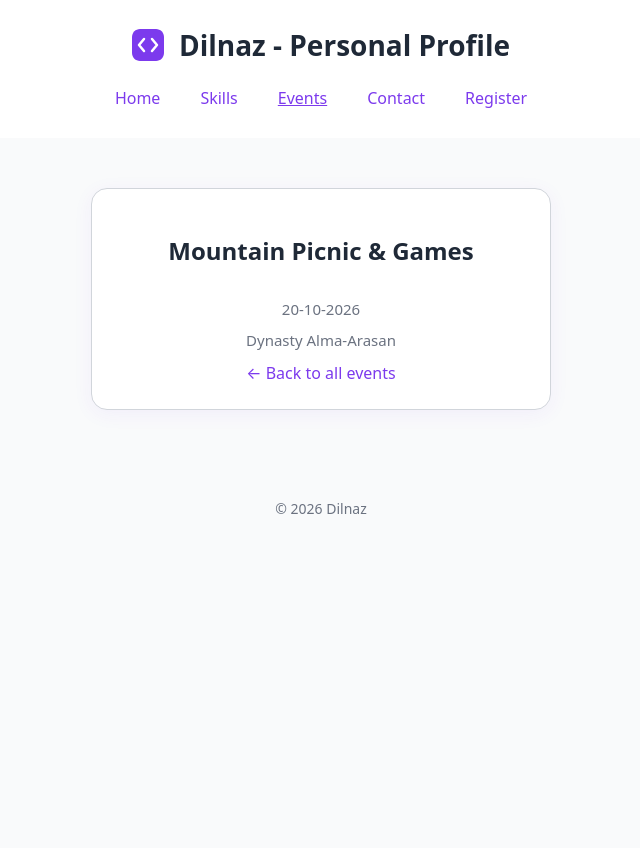
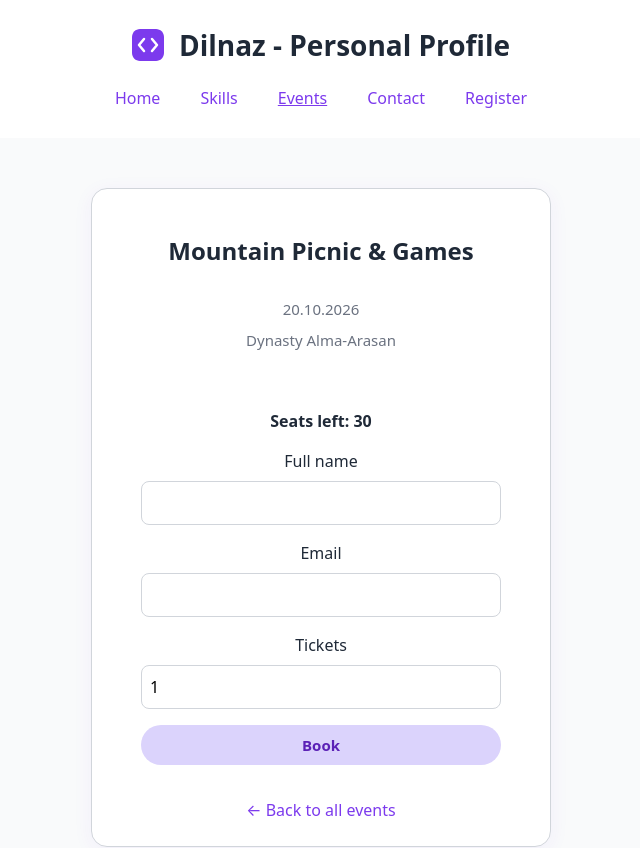
Before and after one commit to Dilnazz0/iwamad-practice, a React (Vite) app: page /events/1 in a window 1280 px wide. Shown: the top 848 px of the page, without its empty margins (319-959 px from the left). Before the commit the page ends 800 px from the top, so only its background shows below. Built offline with nearby package versions, Linux system fonts and the light colour scheme.

Commit message:
Week 7: add signup form, validator and tests

```diff
--- /dev/null
+++ b/src/components/EventSignupForm.tsx
@@ -0,0 +1,99 @@
+import { useState, type ChangeEvent, type SubmitEvent } from 'react'
+import TextField from './ui/TextField'
+import Button from './ui/Button'
+import { validateSignup, type SignupValues } from '../lib/validateSignup'
+import type { CampusEvent } from '../data/events'
+
+type EventSignupFormProps = {
+  event: CampusEvent
+}
+
+function EventSignupForm({ event }: EventSignupFormProps) {
+  const [values, setValues] = useState<SignupValues>({
+    fullName: '',
+    email: '',
+    tickets: '1',
+  })
+  const [seatsLeft, setSeatsLeft] = useState(event.seats)
+  const [touched, setTouched] = useState<Partial<Record<keyof SignupValues, boolean>>>({})
+  const [submitAttempted, setSubmitAttempted] = useState(false)
+  const [bookedMessage, setBookedMessage] = useState('')
+
+  const errors = validateSignup(values, seatsLeft)
+
+  function handleChange(event: ChangeEvent<HTMLInputElement>) {
+    const { name, value } = event.target
+    setValues((current) => ({ ...current, [name]: value }))
+  }
+
+  function handleBlur(event: ChangeEvent<HTMLInputElement>) {
+    const { name } = event.target
+    setTouched((current) => ({ ...current, [name]: true }))
+  }
+
+  function handleSubmit(event: SubmitEvent<HTMLFormElement>) {
+    event.preventDefault()
+    setSubmitAttempted(true)
+
+    if (Object.keys(errors).length === 0) {
+      const ticketsNum = Number(values.tickets)
+      setSeatsLeft((prev) => prev - ticketsNum)
+      setBookedMessage(`Booked: ${ticketsNum} for ${values.fullName}.`)
+      setValues({ fullName: '', email: '', tickets: '1' })
+      setTouched({})
+      setSubmitAttempted(false)
+    }
+  }
+
+  function showError(field: keyof SignupValues): string | undefined {
+    return touched[field] || submitAttempted ? errors[field] : undefined
+  }
+
+  return (
+    <section style={{ marginTop: '2rem', width: '100%' }}>
+      <p style={{ fontWeight: 'bold' }}>Seats left: {seatsLeft}</p>
+
+      <form onSubmit={handleSubmit} noValidate>
+        <TextField
+          label="Full name"
+          name="fullName"
+          type="text"
+          value={values.fullName}
+          onChange={handleChange}
+          onBlur={handleBlur}
+          error={showError('fullName')}
+        />
+        <TextField
+          label="Email"
+          name="email"
+          type="email"
+          value={values.email}
+          onChange={handleChange}
+          onBlur={handleBlur}
+          error={showError('email')}
+        />
+        <TextField
+          label="Tickets"
+          name="tickets"
+          type="number"
+          min="1"
+          max="4"
+          value={values.tickets}
+          onChange={handleChange}
+          onBlur={handleBlur}
+          error={showError('tickets')}
+        />
+
+        <Button type="submit">Book</Button>
+      </form>
+
+      {bookedMessage && (
+        <p role="status" style={{ marginTop: '1rem', color: 'green', fontWeight: 'bold' }}>
+          {bookedMessage}
+        </p>
+      )}
+    </section>
+  )
+}
+
+export default EventSignupForm
--- a/src/components/Layout.tsx
+++ b/src/components/Layout.tsx
@@ -5,7 +5,7 @@
 function Layout() {
   return (
     <>
-      <Header title="Dilnaz - Personal Profile" subtitle="Future Web Developer" />
+      <Header />
       <Outlet />
       <Footer year={2026} author="Dilnaz" />
     </>
--- a/src/data/events.ts
+++ b/src/data/events.ts
@@ -10,28 +10,28 @@
   {
     id: 1,
     title: 'Mountain Picnic & Games',
-    date: '20-10-2026',
+    date: '20.10.2026',
     place: 'Dynasty Alma-Arasan',
     seats: 30,
   },
   {
     id: 2,
     title: 'Theater Trip: Artishok',
-    date: '24-10-2026',
+    date: '24.10.2026',
     place: 'Artishok Theater',
     seats: 3,
   },
   {
     id: 3,
     title: 'Guest Lecture: Secrets of Success',
-    date: '27-10-2026',
+    date: '27.10.2026',
     place: 'Independence Hall, KBTU',
     seats: 480,
   },
   {
     id: 4,
     title: 'Evening Movie & Pizza Night',
-    date: '30-10-2026',
+    date: '30.10.2026',
     place: 'Independence Hall, KBTU',
     seats: 180,
   },
--- /dev/null
+++ b/src/lib/validateSignup.ts
@@ -0,0 +1,30 @@
+export type SignupValues = {
+  fullName: string
+  email: string
+  tickets: string
+}
+
+export type SignupErrors = Partial<Record<keyof SignupValues, string>>
+
+const EMAIL_SHAPE = /^[^\s@]+@[^\s@]+\.[^\s@]+$/
+
+export function validateSignup(values: SignupValues, seatsLeft: number): SignupErrors {
+  const errors: SignupErrors = {}
+
+  if (values.fullName.trim().length < 2) {
+    errors.fullName = 'Enter your full name'
+  }
+
+  if (!EMAIL_SHAPE.test(values.email)) {
+    errors.email = 'Enter a valid email, like name@example.com'
+  }
+
+  const ticketsNum = Number(values.tickets)
+  if (!Number.isInteger(ticketsNum) || ticketsNum < 1 || ticketsNum > 4) {
+    errors.tickets = 'Choose 1 to 4 tickets'
+  } else if (ticketsNum > seatsLeft) {
+    errors.tickets = `Only ${seatsLeft} seats left`
+  }
+
+  return errors
+}
--- a/src/pages/EventDetailsPage.tsx
+++ b/src/pages/EventDetailsPage.tsx
@@ -1,5 +1,6 @@
 import { useParams, Link } from 'react-router'
 import { events } from '../data/events'
+import EventSignupForm from '../components/EventSignupForm'
 
 function EventDetailsPage() {
   const { eventId } = useParams()
@@ -23,7 +24,12 @@
         <h1>{event.title}</h1>
         <p className="role">{event.date}</p>
         <p className="role">{event.place}</p>
-        <Link to="/events" className="project-link">← Back to all events</Link>
+
+        <EventSignupForm event={event} />
+
+        <Link to="/events" className="project-link" style={{ marginTop: '1.5rem', display: 'inline-block' }}>
+          ← Back to all events
+        </Link>
       </article>
     </main>
   )
```
Also changed, not shown: 2 other files (tests, documents, lock files or other folders).
